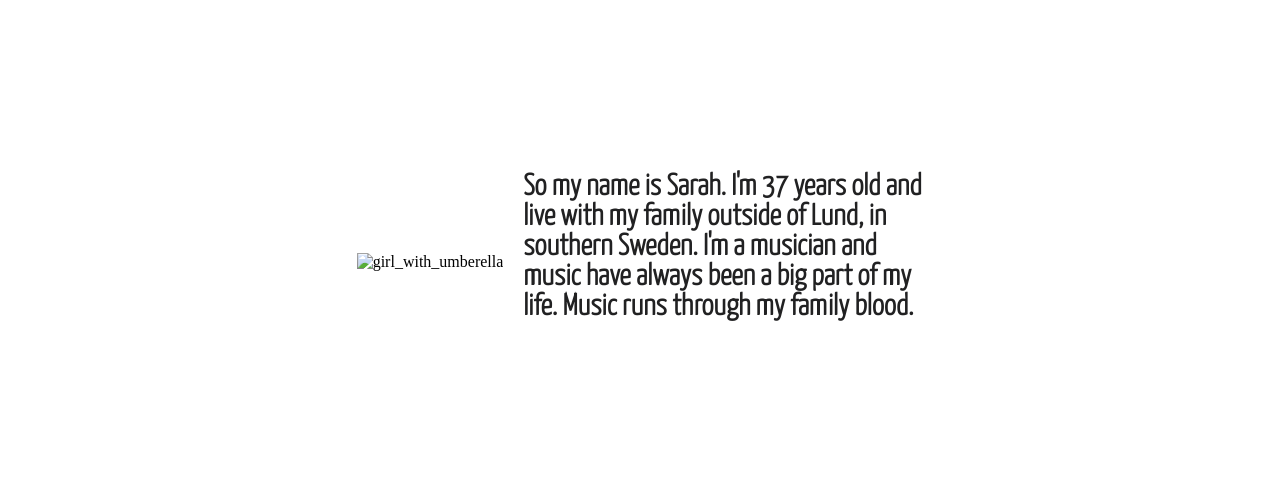
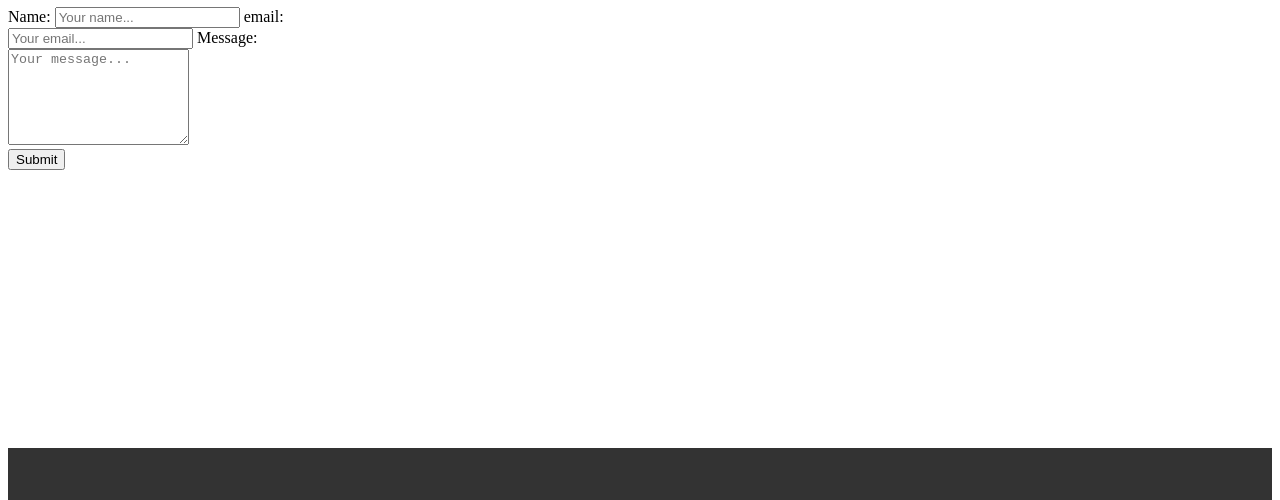
Before and after one commit to SarahRazzaq/second-java, a plain HTML site: page Pages/contact.html in a window 1280 px wide. Shown: the part 121-621 px from the top of the page. Drawn offline with Linux system fonts and the light colour scheme; files whose address does not match are found by name.

Commit message:
second commit

```diff
--- a/Pages/contact.html
+++ b/Pages/contact.html
@@ -18,15 +18,22 @@
               </ul>
         </nav>
     </header>
-    <div class="main">
-        <div class="main-image">
-            <img src="Images/image1.jpeg" alt="girl_with_umberella">
-        </div>
-        <div class="main-text">
-            <h3>
-                So my name is Sarah. I'm 37 years old and live with my family outside of Lund, in southern Sweden. I'm a musician and music have always been a big part of my life. Music runs through my family blood.
-            </h3>
-        </div>
+    <div class="main-contact">
+        <form>
+            <h1>Contact Us</h1>
+            <label for="name">Name:</label>
+            <input type="text" id="name" name="name" placeholder="Your name...">
+            <small class="error"></small>
+            <label for="email">email:</label>
+            <input type="text" id="email" name="name" placeholder="Your email...">
+            <small class="error"></small>
+            <label for="message">Message:</label><br>
+            <textarea id="message" name="name" placeholder="Your message..." rows="6"></textarea>
+            <small class="error"></small>
+            <div class="btn">
+                <input type="submit" value="Submit">
+            </div>
+          </form>
     </div>
     <script src="script.js"></script>
     <footer>
--- a/Styles/_contact.scss
+++ b/Styles/_contact.scss
@@ -0,0 +1,10 @@
+.main-contact{
+    width: 100%;
+    height:100%;
+    position: fixed;
+    background-color: rgba(255, 0, 106. 0,4);
+}
+form{
+    max-width: 500px;
+    width
+}
```
Also changed, not shown: Styles/index.css.
